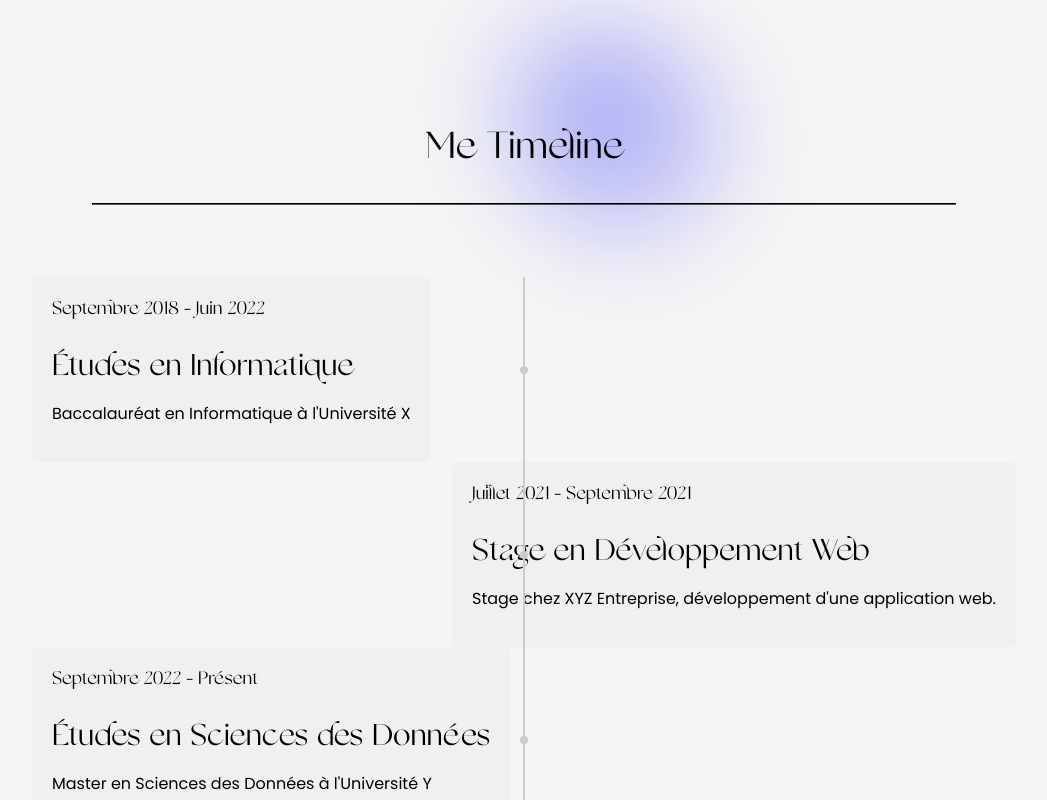
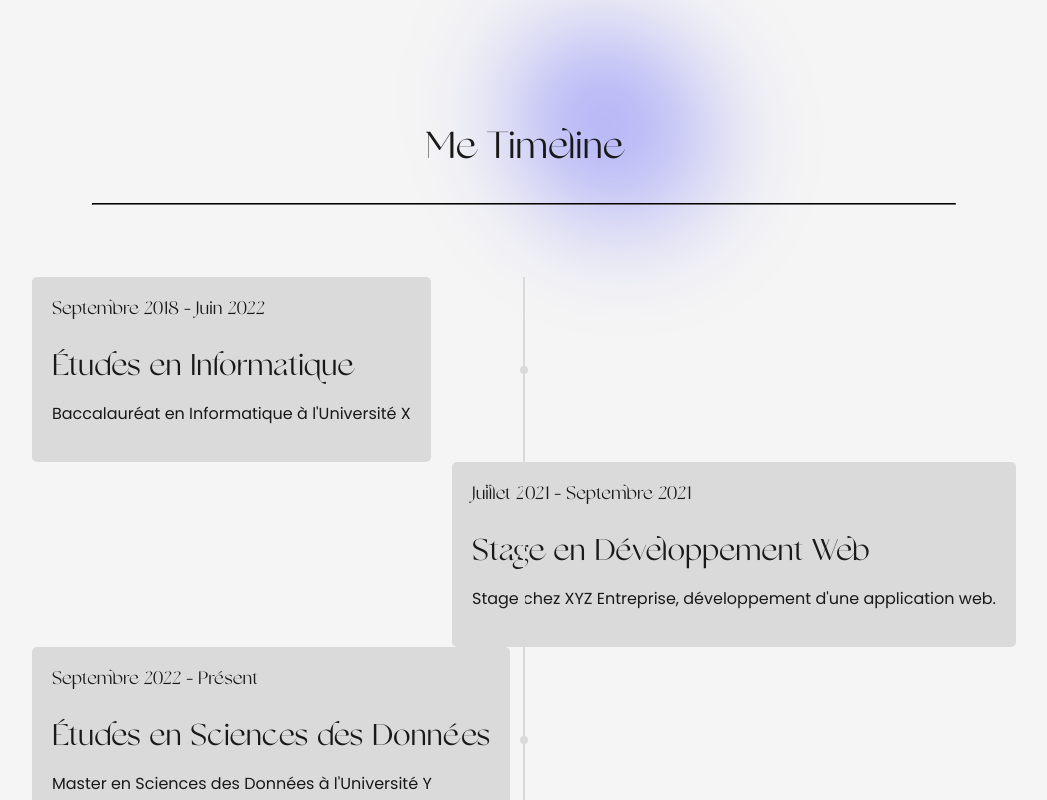
Before and after one commit to D-Seonay/portfolio-matheo-delaunay-2024, a React (Create React App) app: page /about in a window 1280 px wide. Shown: the part 2020-2820 px from the top of the page, without its empty margins (116-1163 px from the left). Built offline with nearby package versions, Linux system fonts and the light colour scheme.

Commit message:
feat Dark mode

```diff
--- a/src/component/ui/Timeline.js
+++ b/src/component/ui/Timeline.js
@@ -43,7 +43,7 @@ const TimelineMarker = styled.div`
   right: ${props => (props.isOdd ? 'calc(50% - 1px)' : 'auto')};
   width: 2px;
   height: 100%;
-  background-color: #ccc;
+  background-color: ${props => (props.theme === 'light' ? '#DADADA' : '#191919')};
 
   @media (max-width: 1024px) {
     z-index: -1;
@@ -59,7 +59,7 @@ const TimelineDot = styled.div`
   width: 8px;
   height: 8px;
   border-radius: 50%;
-  background-color: #ccc;
+  background-color: ${props => (props.theme === 'light' ? '#DADADA' : '#191919')};
 
   @media (max-width: 1024px) {
     z-index: -1;
@@ -71,7 +71,7 @@ const TimelineContent = styled.div`
   padding: 20px;
   min-width: 30vw;
   border-radius: 5px;
-  background-color: #f0f0f0;
+  background-color: ${props => (props.theme === 'light' ? '#DADADA' : '#191919')};
 
   @media (max-width: 1024px) {
     min-width: 65vw;
@@ -90,19 +90,19 @@ const Time = styled.time`
   display: block;
   font-size: 1.2rem;
   margin-bottom: 8px;
+  color: ${props => (props.theme === 'light' ? '#191919' : '#DADADA')};
 `;
 
 const TitleContainer = styled.div`
   display: flex;
   flex-direction: column;
   align-items: center;
+
 `;
 
 const Title = styled.h1`
   font-size: 2.5rem;
-  color: ${props => (props.theme === 'light' ? '#000' : '#fff')};
-
-  &:hover {
+  color: ${props => (props.theme === 'light' ? '#191919' : '#DADADA')};
 
   }
 
@@ -116,18 +116,20 @@ const Title = styled.h1`
 `;
 
 const TitleH2 = styled.h2`
+  color: ${props => (props.theme === 'light' ? '#191919' : '#DADADA')};
   font-size: 2rem;
   margin-bottom: 8px;
 `;
 
 const Text = styled.p`
+  color: ${props => (props.theme === 'light' ? '#191919' : '#DADADA')};
   font-size: 1rem;
 `;
 
 const Divider = styled.hr`
   width: 75%;
   margin: 1rem auto;
-  border-color: ${props => (props.theme === 'light' ? '#000' : '#fff')};
+  border-color: ${props => (props.theme === 'light' ? '#191919' : '#DADADA')};
 
 `;
 
@@ -138,12 +140,12 @@ const ReactTimeline = ({ events }) => {
 			<TimelineList>
 				{events.map((event, index) => (
 					<TimelineListItem key={index} isOdd={index % 2 !== 0}>
-						<TimelineMarker isOdd={index % 2 !== 0} />
-						<TimelineDot isOdd={index % 2 !== 0} />
-						<TimelineContent isOdd={index % 2 !== 0}>
-							<Time>{event.date}</Time>
-							<TitleH2>{event.title}</TitleH2>
-							<Text>{event.description}</Text>
+						<TimelineMarker isOdd={index % 2 !== 0} theme={theme} />
+						<TimelineDot isOdd={index % 2 !== 0} theme={theme} />
+						<TimelineContent isOdd={index % 2 !== 0} theme={theme}>
+							<Time theme={theme}>{event.date}</Time>
+							<TitleH2 theme={theme}>{event.title}</TitleH2>
+							<Text theme={theme}>{event.description}</Text>
 						</TimelineContent>
 					</TimelineListItem>
 				))}
```
